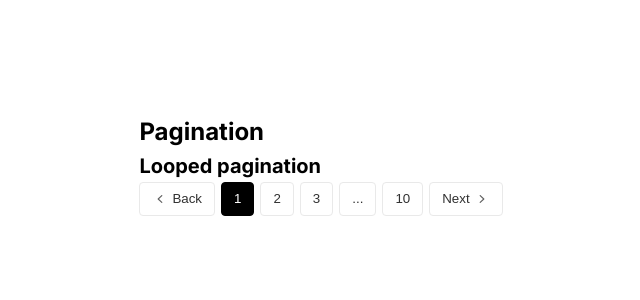
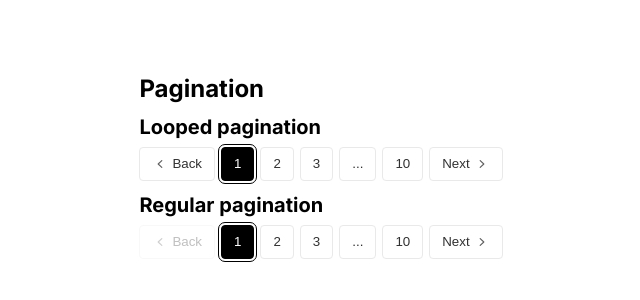
Before and after one commit to holyPaladu/pagination, a React (Vite) app: page / in a window 1280 px wide. Shown: the part 234-534 px from the top of the page, without its empty margins (319-959 px from the left). Built offline with nearby package versions, Linux system fonts and the light colour scheme.

Commit message:
css add outline

```diff
--- a/src/app/App.module.scss
+++ b/src/app/App.module.scss
@@ -8,7 +8,7 @@
   &__wrapper {
     display: flex;
     flex-direction: column;
-    gap: var(--spacing-md);
+    gap: var(--spacing-lg);
   }
 
   &__title {
@@ -19,7 +19,7 @@
   &__section {
     display: flex;
     flex-direction: column;
-    gap: var(--spacing-sm);
+    gap: var(--spacing-md);
 
     h2 {
       font-size: var(--size-xl);
--- a/src/app/App.tsx
+++ b/src/app/App.tsx
@@ -12,6 +12,10 @@ function App() {
             <h2>Looped pagination</h2>
             <Pagination totalPages={10} isLooped={true} />
           </section>
+          <section className={styles.main__section}>
+            <h2>Regular pagination</h2>
+            <Pagination totalPages={10} isLooped={false} />
+          </section>
         </div>
       </main>
     </>
--- a/src/features/Pagination/ui/Pagination.module.scss
+++ b/src/features/Pagination/ui/Pagination.module.scss
@@ -6,6 +6,9 @@
   background-color: var(--black) !important;
   border: 1px solid var(--black) !important;
 
+  outline: 1px solid var(--black);
+  outline-offset: var(--spacing-xs);
+
   span {
     color: var(--white-on-color) !important;
   }
```
